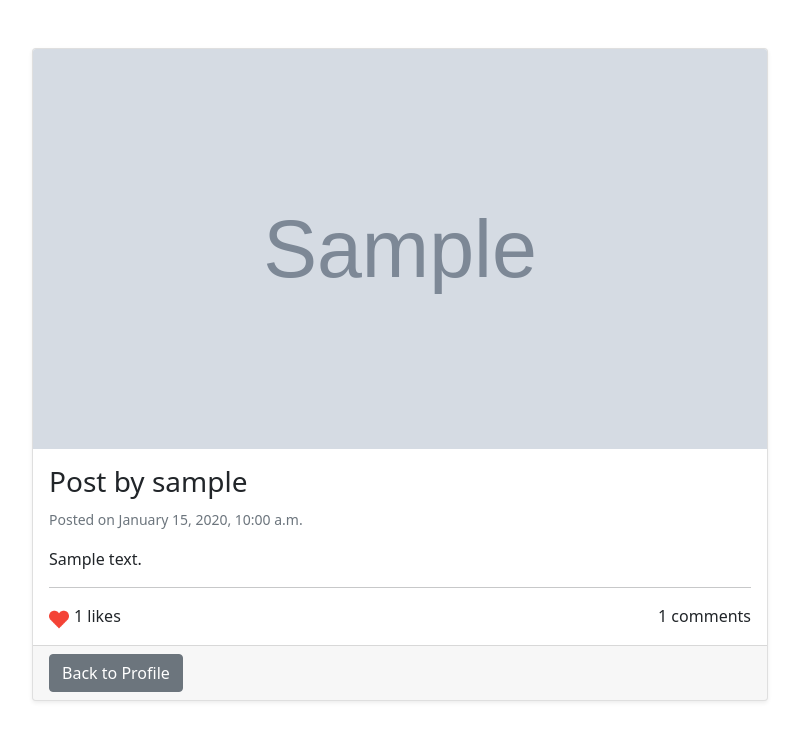
After one commit to Aqwarys/Minigram, a Django app: page /post/1 in a window 1280 px wide. The commit adds this page. Shown: the top 741 px of the page, without its empty margins (240-1039 px from the left). Run offline with Django 5.2, Linux system fonts and the light colour scheme; a user stored in the database is signed in; tables that the repository leaves empty hold one stand-in row (values such as "Sample post"); grey boxes marked "Sample" are stand-in pictures.

Commit message:
Follow and fixed counting

```diff
--- /dev/null
+++ b/templates/users/post.html
@@ -0,0 +1,52 @@
+{% extends "base.html" %}
+{% load static %}
+
+{% block title %}Post by {{ post.user.username }}{% endblock title %}
+
+{% block content %}
+<div class="container mt-5">
+    <div class="row justify-content-center">
+        <div class="col-md-8">
+            <div class="card shadow-sm">
+                {% if post.image %}
+                    <img src="{{ post.image.url }}" class="card-img-top" alt="Post Image" style="object-fit: cover; height: 400px;">
+                {% endif %}
+                <div class="card-body">
+                    <h3 class="card-title">Post by {{ post.user.username }}</h3>
+                    <p class="text-muted"><small>Posted on {{ post.created_at|date:"F j, Y, g:i a" }}</small></p>
+                    <p class="card-text">{{ post.description }}</p>
+                    <hr>
+                    <div class="d-flex justify-content-between align-items-center">
+                        <span class="d-flex align-items-center">
+                            {% if not is_liked %}
+                                <form method="post" action="{% url 'users:like' post.pk %}">
+                                    {% csrf_token %}
+                                    <button type="submit" class="btn p-0 border-0 bg-transparent">
+                                        <img src="{% static 'icons/like.png' %}" alt="Like Icon" style="width: 20px; height: 20px; margin-right: 5px;">
+                                    </button>
+                                </form>
+                            {% else %}
+                                <form method="post" action="{% url 'users:like' post.pk %}">
+                                    {% csrf_token %}
+                                    <button type="submit" class="btn p-0 border-0 bg-transparent">
+                                        <img src="{% static 'icons/liked.png' %}" alt="Like Icon" style="width: 20px; height: 20px; margin-right: 5px;">
+                                    </button>
+                                </form>
+                            {% endif %}
+
+                            <i class="fa fa-heart text-danger"></i> {{ post.likes.count }} likes
+                        </span>
+                        <span class="d-flex align-items-center">
+                            <i class="fa fa-comments"></i> {{ post.comments.count }} comments
+                        </span>
+                    </div>
+
+                </div>
+                <div class="card-footer">
+                    <a href="{% url 'users:user_profile' %}" class="btn btn-secondary">Back to Profile</a>
+                </div>
+            </div>
+        </div>
+    </div>
+</div>
+{% endblock content %}
--- a/users/models.py
+++ b/users/models.py
@@ -1,5 +1,6 @@
 from django.db import models
 from django.contrib.auth.models import AbstractUser
+from django.utils.functional import cached_property
 
 # Create your models here.
 
@@ -8,6 +9,20 @@ from django.contrib.auth.models import AbstractUser
 class User(AbstractUser):
     email = models.EmailField(unique=True, blank=False, null=False)
     id_verified = models.BooleanField(default=False)
+
+
+    @property
+    def posts_count(self):
+        return self.posts.count()
+
+    @property
+    def follower_count(self):
+        return self.followers.count()
+
+    @property
+    def following_count(self):
+        return self.following.count()
+
 
     def __str__(self) -> str:
         return self.username
@@ -26,11 +41,12 @@ class Profile(models.Model):
     ]
     gender = models.CharField(max_length=1, choices=gender_choices, blank=True, null=True)
 
-class Statistics(models.Model):
-    user = models.OneToOneField(User, on_delete=models.CASCADE)
-    follower_count = models.IntegerField(default=0)
-    following_count = models.IntegerField(default=0)
-    posts_count = models. IntegerField(default=0)
+class Followers(models.Model):
+    follower = models.ForeignKey(User, on_delete=models.CASCADE, related_name='following')
+    following = models.ForeignKey(User, on_delete=models.CASCADE, related_name='followers')
+
+    class Meta:
+        unique_together = ('follower', 'following')
 
 
 
--- a/users/urls.py
+++ b/users/urls.py
@@ -1,5 +1,5 @@
 from django.urls import path
-from .views import UserRegestration, user_login, profile, EditProfileView, CustomLogoutView, user_profile, create_post
+from .views import UserRegestration, user_login, profile, EditProfileView, CustomLogoutView, user_profile, create_post, view_post, like, follow
 from django.contrib.auth.views import LogoutView
 
 from django.conf import settings
@@ -15,4 +15,7 @@ urlpatterns = [
     path('profile/<str:username>', profile, name='profile'),
     path('edit/', EditProfileView.as_view(), name='edit_profile'),
     path('post/', create_post, name='create_post'),
+    path('post/<int:post_id>', view_post, name='post_view'),
+    path('like/<int:post_id>', like, name='like'),
+    path('follow/<int:user_pk>', follow, name='follow'),
 ]
--- a/users/views.py
+++ b/users/views.py
@@ -1,4 +1,4 @@
-from django.shortcuts import render, redirect
+from django.shortcuts import render, redirect, get_object_or_404
 from django.urls import reverse_lazy
 from django.views.generic import CreateView
 from django.views.generic.edit import UpdateView, CreateView
@@ -6,10 +6,11 @@ from django.contrib.auth import authenticate, login
 from django.contrib.auth.decorators import login_required
 from django.contrib.auth.mixins import LoginRequiredMixin
 from django.contrib.auth.views import LogoutView
+from django.db.models import Count
 
 
 from .form import UserRegestrationForm, UserLoginForm, ProfileEditForm, PostCreateForm
-from .models import User, Profile, Statistics, Posts
+from .models import User, Profile, Posts, Likes, Followers
 
 # Create your views here.
 class UserRegestration(CreateView):
@@ -25,7 +26,6 @@ class UserRegestration(CreateView):
         if self.object:
             # Создаем связанные объекты Profile и Statistics
             Profile.objects.create(user=self.object)
-            Statistics.objects.create(user=self.object)
 
             # Аутентифицируем пользователя
             email = form.cleaned_data.get('email')
@@ -70,11 +70,18 @@ def user_login(request):
 
 @login_required(login_url='/login/')
 def profile(request, username):
+    profile_user = User.objects.get(username=username)
+    is_following = Followers.objects.filter(follower=request.user, following=profile_user).exists()
     context = {
-        'user': User.objects.get(username=username)
+        'user': profile_user,
+        'is_following': is_following
     }
     return render(request, 'users/profile.html', context=context)
-
+# User.objects.annotate(
+#         posts_count=Count('posts'),
+#         follower_count=Count('followers'),
+#         following_count=Count('following'),
+#     ).get(username=username),
 
 @login_required(login_url='/login/')
 def user_profile(request):
@@ -97,3 +104,43 @@ def create_post(request):
         'form': form
     }
     return render(request, 'users/create_post.html', context=context)
+
+@login_required(login_url='/login/')
+def view_post(request, post_id):
+    post = Posts.objects.prefetch_related('likes').get(pk=post_id)
+    is_liked = post.likes.filter(pk=request.user.pk).exists()
+
+    context = {
+        'post': post,
+        'is_liked': is_liked
+    }
+    return render(request, 'users/post.html', context=context)
+
+@login_required(login_url='/login/')
+def like(request, post_id):
+    post = get_object_or_404(Posts, pk=post_id)
+    like, created = Likes.objects.get_or_create(user=request.user, post=post)
+
+    if not created:
+        like.delete()
+
+    return redirect('users:post_view', post_id=post_id)
+
+
+@login_required(login_url='/login/')
+def follow(request, user_pk):
+    user1 = request.user  # Текущий пользователь
+    user2 = get_object_or_404(User, pk=user_pk)  # Пользователь, на которого подписываются
+
+    if user1 == user2:
+        # Запрещаем подписываться на самого себя
+        return redirect('users:profile', username=user2.username)
+
+    # Получаем или создаём связь
+    follow, created = Followers.objects.get_or_create(follower=user1, following=user2)
+
+    if not created:
+        # Если связь уже существует, удаляем её
+        follow.delete()
+
+    return redirect('users:profile', username=user2.username)
```
Also changed, not shown: templates/users/profile.html (+16 -8 lines), static/icons/like.png (added), static/icons/liked.png (added), users/migrations/0005_followers_delete_statistics.py (added), users/migrations/0006_alter_followers_unique_together.py (added).
